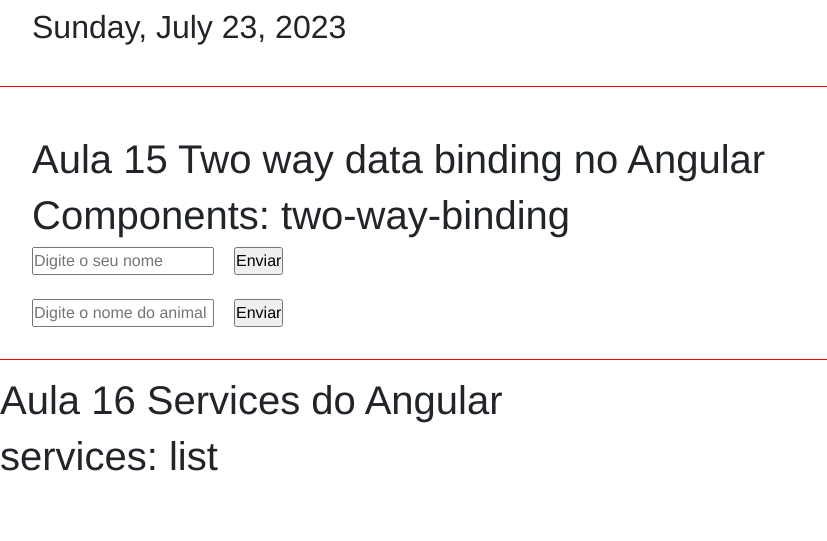
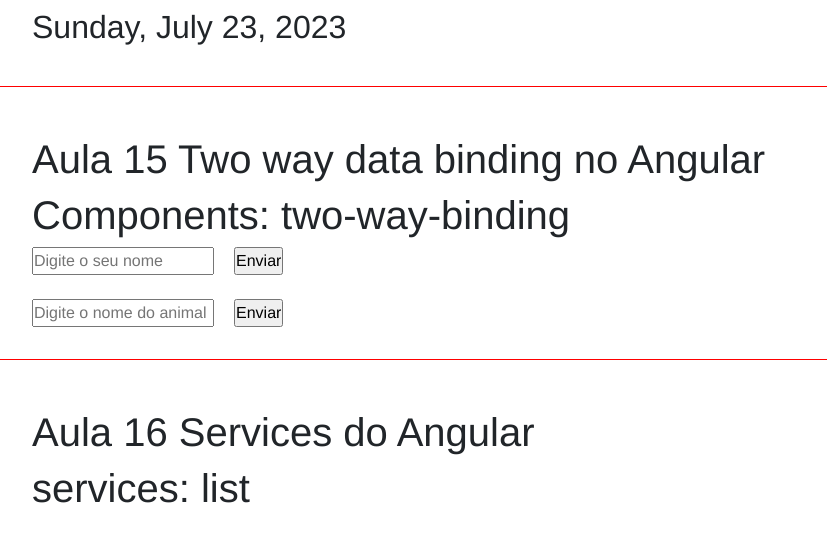
Before and after one commit to Jmarcosilva/CURSO-ANGULAR-13-hora-de-codar, an Angular app: page / in a window 1280 px wide. Shown: the part 4174-4715 px from the top of the page, without its empty margins (0-827 px from the left). Built offline with nearby package versions, Linux system fonts and the light colour scheme.

Commit message:
Adicionei class que esqueci

```diff
--- a/src/app/components/servicesdo-angular/servicesdo-angular.component.html
+++ b/src/app/components/servicesdo-angular/servicesdo-angular.component.html
@@ -1,2 +1,4 @@
+<div class="class">
 <h1>Aula 16  Services do Angular </h1>
 <h1>services: list</h1>
+</div>
```
